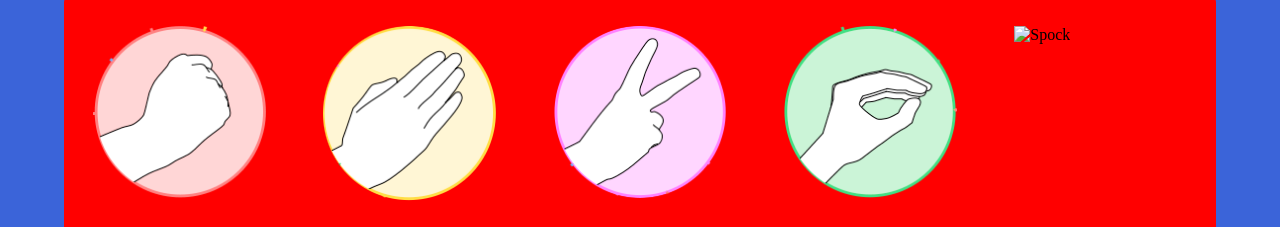
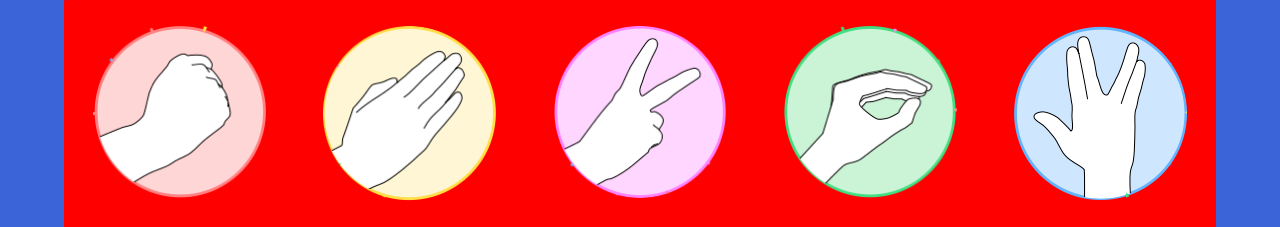
Before and after one commit to jdavidhermoso/StonePaperScissorsLizardSpock, a website: page index.html in a window 1280 px wide. Shown: the part 141-368 px from the top of the page. Drawn offline with Linux system fonts and the light colour scheme.

Commit message:
Fix broken image

```diff
--- a/index.html
+++ b/index.html
@@ -74,7 +74,7 @@
                             <img src="./images/lizard.png"class="game_character"  alt="lizard" title="lizard" />
                         </div>
                         <div class="game_button" data-button-id="4">
-                            <img src="./images/Spock.png" class="game_character"  alt="Spock" title="Spock" />
+                            <img src="./images/spock.png" class="game_character"  alt="Spock" title="Spock" />
                         </div>
                     </div>
                 </article>
```
Also changed, not shown: images/spock.png (renamed from images/spoke.png).
